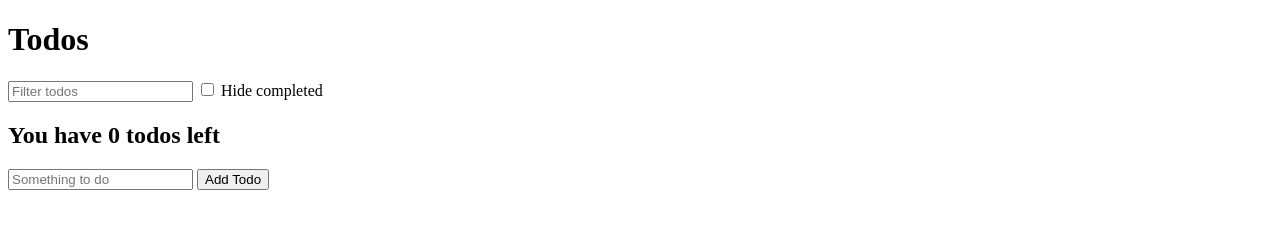
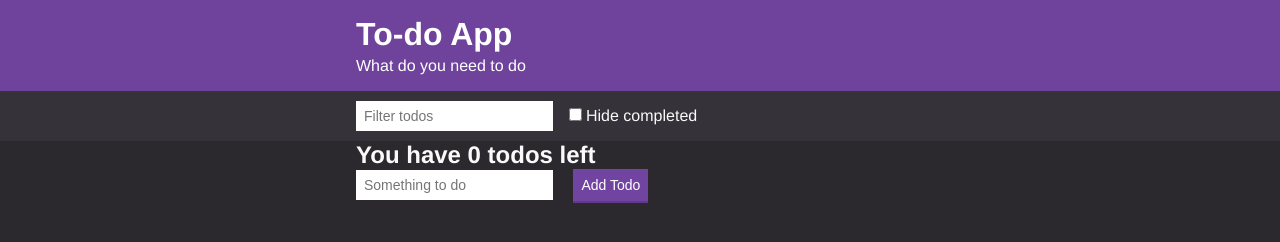
Before and after one commit to davi13/todo-app-pure-js, a plain HTML site: page index.html in a window 1280 px wide. Drawn offline with Linux system fonts and the light colour scheme.

Commit message:
adding some style to the app

```diff
--- a/index.html
+++ b/index.html
@@ -6,19 +6,34 @@
     <meta name="viewport" content="width=device-width, initial-scale=1.0">
     <meta http-equiv="X-UA-Compatible" content="ie=edge">
     <title>Document</title>
+    <link rel="stylesheet" href="css/style.css">
 </head>
 
 <body>
-    <h1>Todos</h1>
-    <input id="search-text" type="text" placeholder="Filter todos">
-    <label>
-        <input type="checkbox" id="hide-completed"> Hide completed
-    </label>
-    <div id="todos"></div>
-    <form id="new-todo">
-        <input type="text" placeholder="Something to do" name="text">
-        <button>Add Todo</button>
-    </form>
+    <header class="header">
+        <div class="container">
+            <h1 class="header__title">To-do App</h1>
+            <h2 class="header__subtitle">What do you need to do </h2>
+        </div>
+    </header>
+
+    <div class="actions">
+        <div class="actions__container">
+            <input id="search-text" class="input" type="text" placeholder="Filter todos">
+            <label class="checkbox">
+                <input type="checkbox" id="hide-completed"> Hide completed
+            </label>
+        </div>
+    </div>
+
+    <div class="container">
+        <div id="todos"></div>
+        <form id="new-todo">
+            <input type="text" class="input" placeholder="Something to do" name="text">
+            <button class="button">Add Todo</button>
+        </form>
+    </div>
+
     <!-- <script src="http://wzrd.in/standalone/uuid%2Fv4@latest"></script> -->
     <script src="uuidV4.js"></script>
     <script src="todo-functions.js"></script>
```
